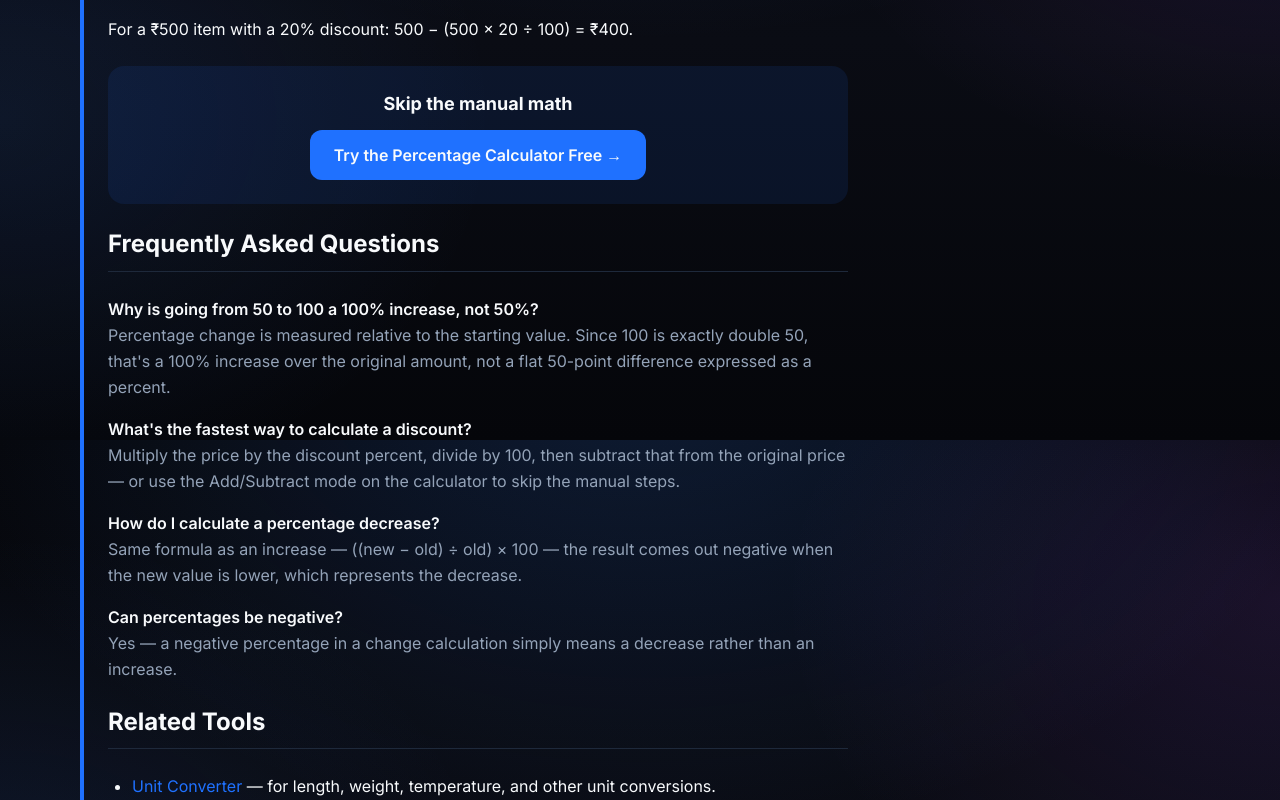
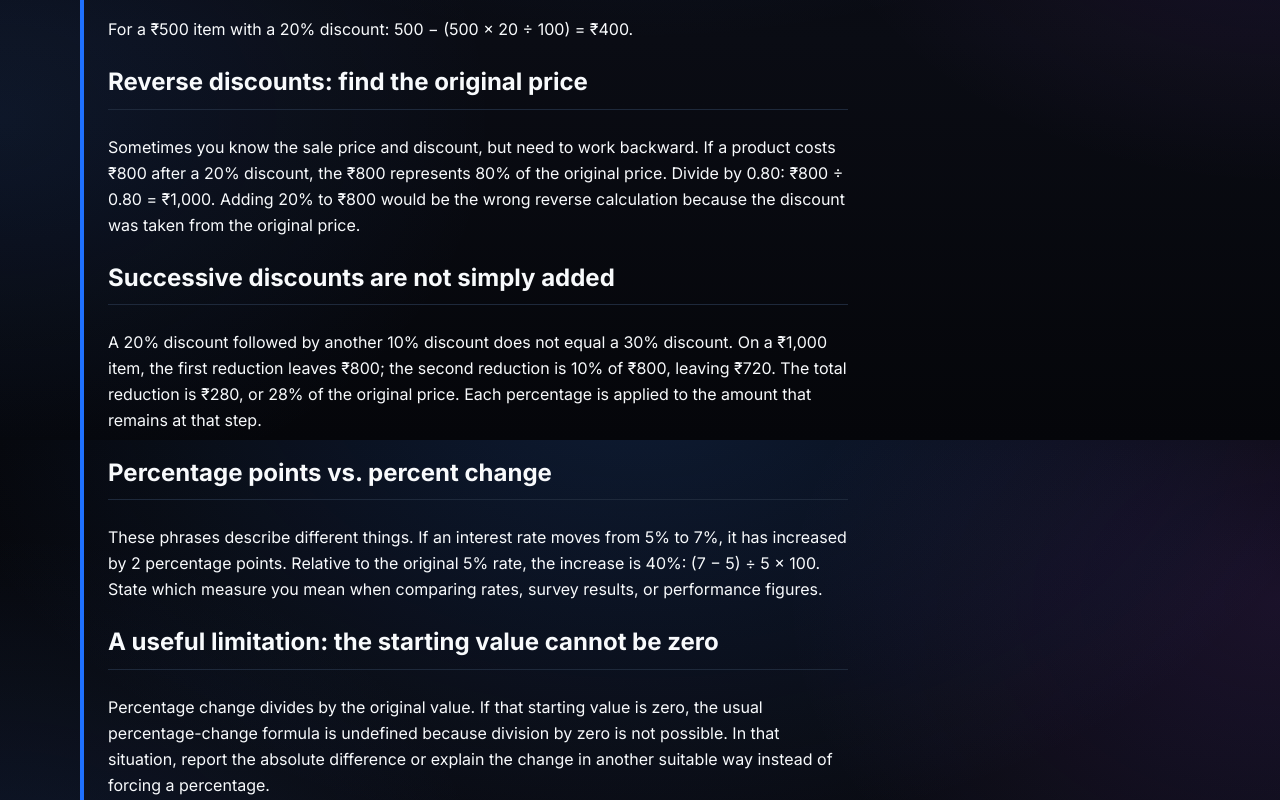
Before and after one commit to surajkumar122024-star/ok01, a Next.js app: page /blog/percentage-calculator-guide in a window 1280 px wide. Shown: the part 1960-2760 px from the top of the page. Built offline with nearby package versions, Linux system fonts and the light colour scheme.

Commit message:
Improve percentage-calculator-guide article with original examples

```diff
--- a/src/app/blog/percentage-calculator-guide/page.tsx
+++ b/src/app/blog/percentage-calculator-guide/page.tsx
@@ -116,6 +116,38 @@ export default function PercentageCalculatorGuideArticle() {
             For a ₹500 item with a 20% discount: 500 − (500 × 20 ÷ 100) = ₹400.
           </p>
 
+          <h2 className="text-2xl font-bold mt-8">Reverse discounts: find the original price</h2>
+          <p>
+            Sometimes you know the sale price and discount, but need to work backward. If a
+            product costs ₹800 after a 20% discount, the ₹800 represents 80% of the original
+            price. Divide by 0.80: ₹800 ÷ 0.80 = ₹1,000. Adding 20% to ₹800 would be the wrong
+            reverse calculation because the discount was taken from the original price.
+          </p>
+
+          <h2 className="text-2xl font-bold mt-8">Successive discounts are not simply added</h2>
+          <p>
+            A 20% discount followed by another 10% discount does not equal a 30% discount.
+            On a ₹1,000 item, the first reduction leaves ₹800; the second reduction is 10% of
+            ₹800, leaving ₹720. The total reduction is ₹280, or 28% of the original price.
+            Each percentage is applied to the amount that remains at that step.
+          </p>
+
+          <h2 className="text-2xl font-bold mt-8">Percentage points vs. percent change</h2>
+          <p>
+            These phrases describe different things. If an interest rate moves from 5% to 7%,
+            it has increased by 2 percentage points. Relative to the original 5% rate, the
+            increase is 40%: (7 − 5) ÷ 5 × 100. State which measure you mean when comparing
+            rates, survey results, or performance figures.
+          </p>
+
+          <h2 className="text-2xl font-bold mt-8">A useful limitation: the starting value cannot be zero</h2>
+          <p>
+            Percentage change divides by the original value. If that starting value is zero,
+            the usual percentage-change formula is undefined because division by zero is not
+            possible. In that situation, report the absolute difference or explain the change
+            in another suitable way instead of forcing a percentage.
+          </p>
+
           <div className="mt-10 p-6 bg-primary/10 rounded-2xl text-center space-y-3">
             <p className="font-bold text-lg">Skip the manual math</p>
             <Link
```
